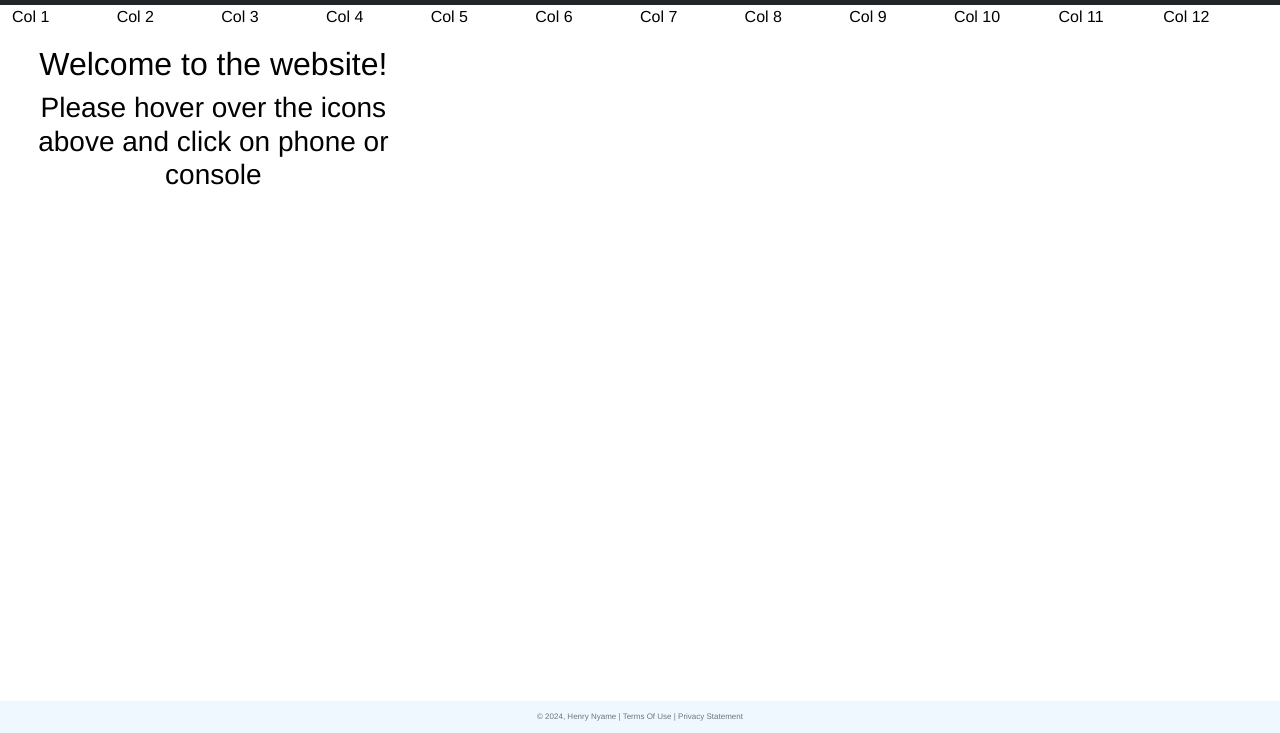
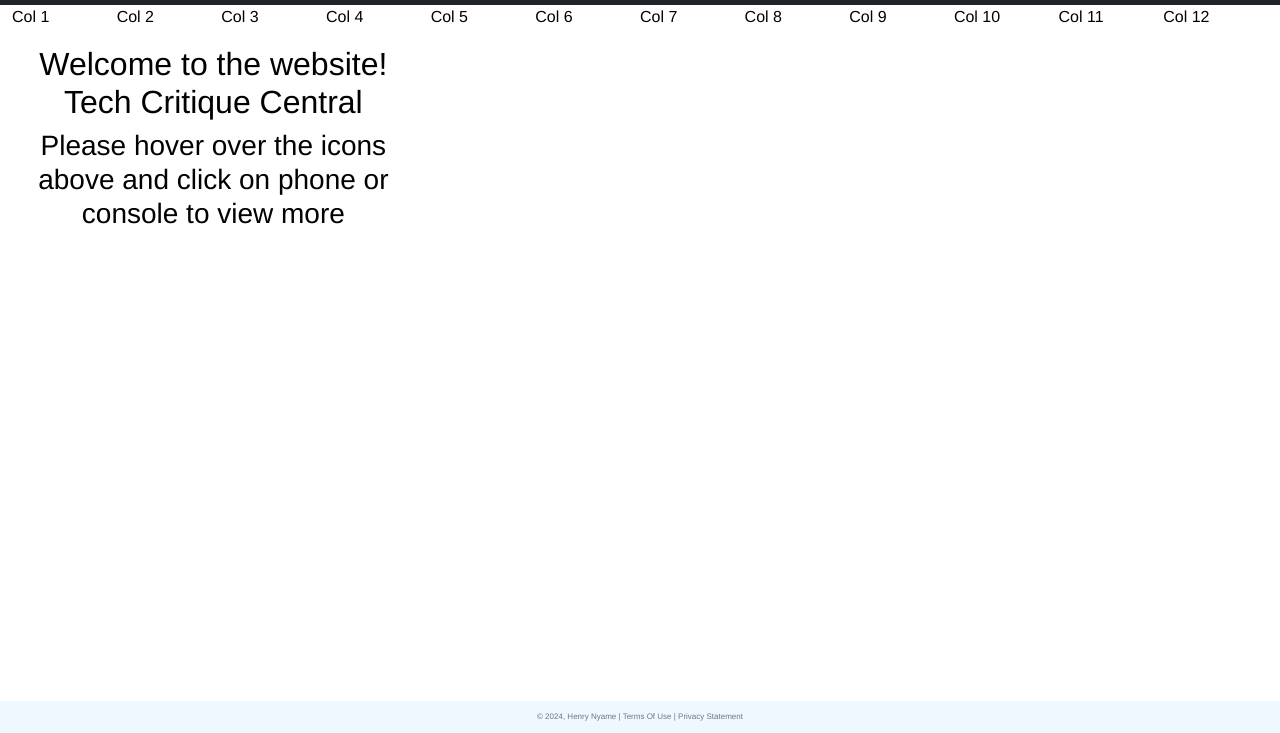
Before and after one commit to Hman00/P4, a plain HTML site: page index.html in a window 1280 px wide. Shown: the part 67-800 px from the top of the page. Drawn offline with nearby package versions, Linux system fonts and the light colour scheme.

Commit message:
Added website name

```diff
--- a/index.html
+++ b/index.html
@@ -79,8 +79,8 @@
         <p class="col-1">Col 12</p>
         </div>
     <div class="col-sm-4  text-center">
-        <h2> Welcome to the website! </h2>
-        <h3> Please hover over the icons above and click on phone or console </h3>
+        <h2> Welcome to the website! Tech Critique Central </h2>
+        <h3> Please hover over the icons above and click on phone or console  to view more</h3>
     </div>
 </div>
  <footer class="footer page-footer font-small ">
```
